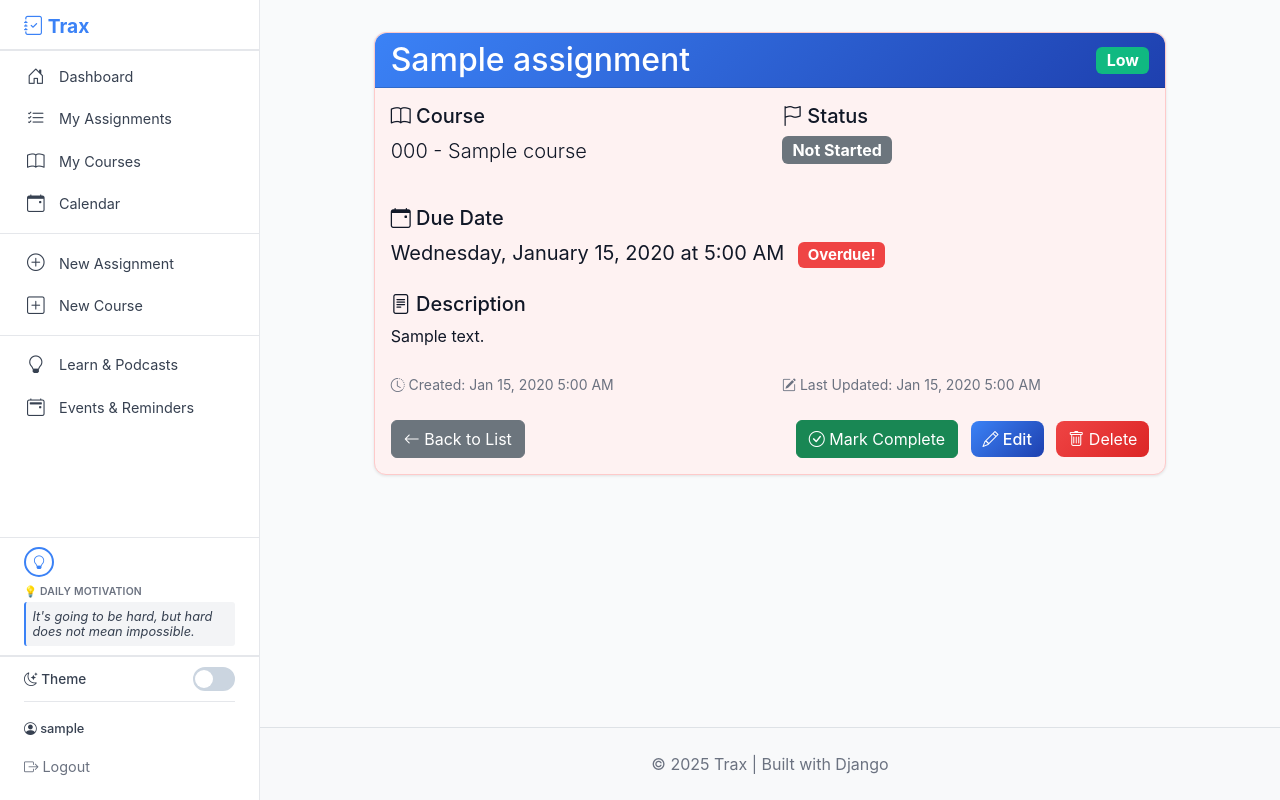
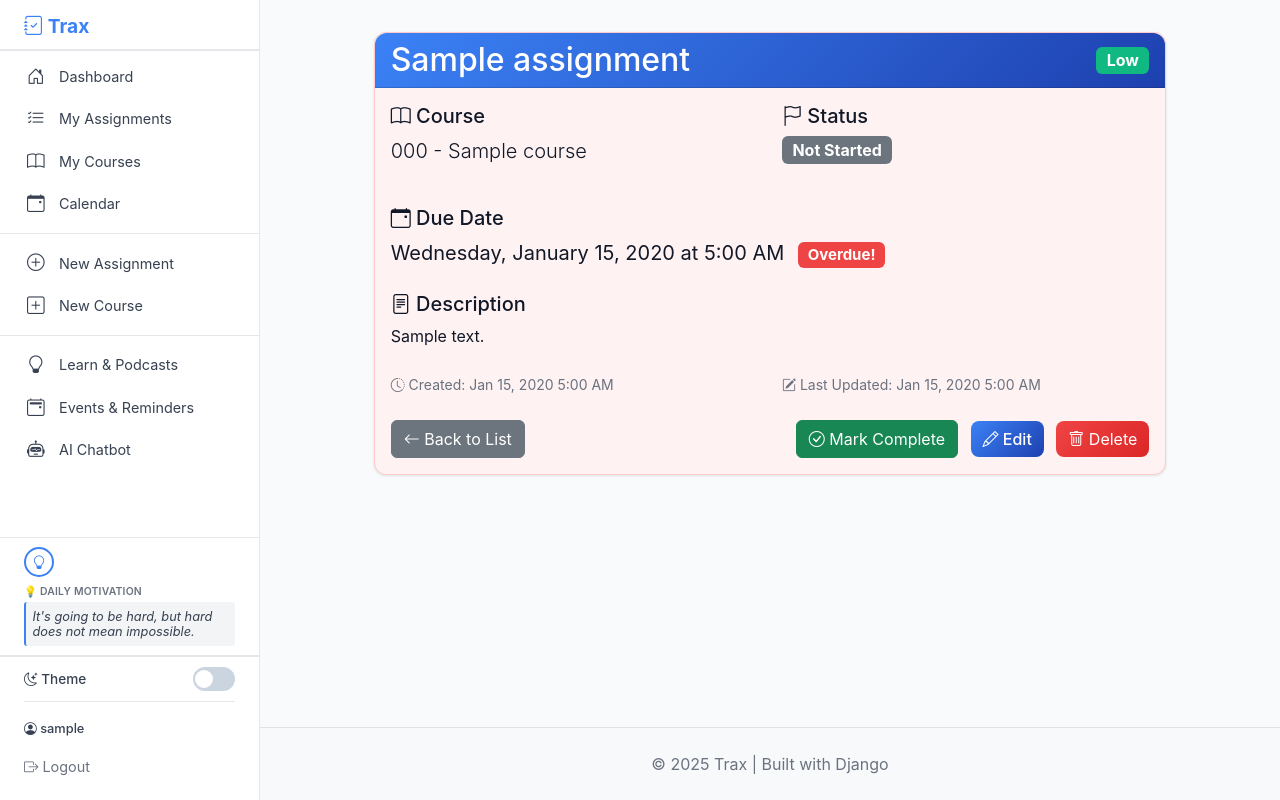
Before and after one commit to tatejones2/AssignmentTracker, a Django app: page /assignments/1/ in a window 1280 px wide. Run offline with Django 5.2, Linux system fonts and the light colour scheme; a user stored in the database is signed in; tables that the repository leaves empty hold one stand-in row (values such as "Sample post").

Commit message:
Move AI Chatbot to main sidebar navigation
- Added AI Chatbot as its own menu item in the sidebar
- Placed after Events & Reminders for easy access
- Direct link to chatbot hub with robot icon
- Active state detection for current page

```diff
--- a/templates/base.html
+++ b/templates/base.html
@@ -788,6 +788,11 @@
                     <i class="bi bi-calendar2-event"></i> Events & Reminders
                 </a>
             </li>
+            <li>
+                <a href="{% url 'chatbot_hub' %}" class="{% if 'chatbot' in request.resolver_match.url_name %}active{% endif %}">
+                    <i class="bi bi-robot"></i> AI Chatbot
+                </a>
+            </li>
         </ul>
 
         <!-- Motivational Quotes and Study Tips -->
```
